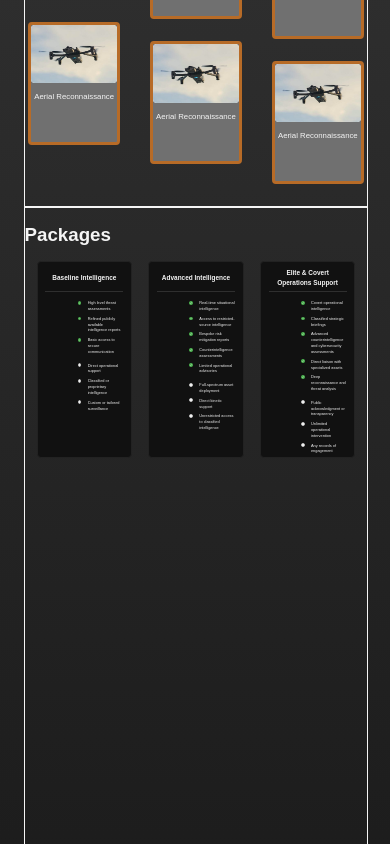
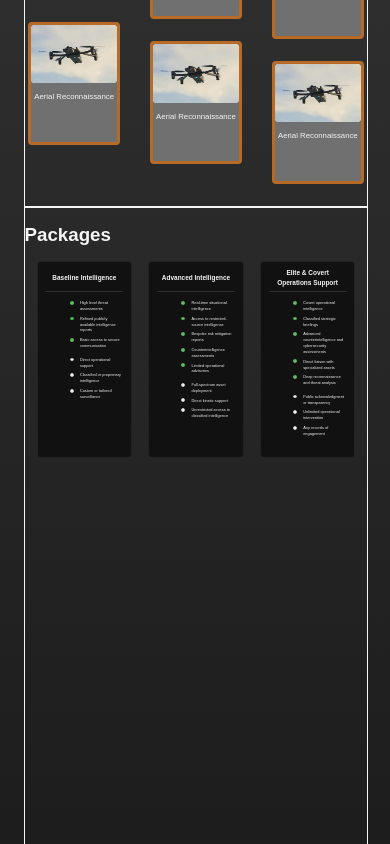
Before and after one commit to RoryMurray7/Sobek, a React (Vite) app: page / in a window 390 px wide. Shown: the part 1702-2546 px from the top of the page. Built offline with nearby package versions, Linux system fonts and the light colour scheme; a web font is replaced by a local one.

Commit message:
add my first @media to make it work nicely

```diff
--- a/src/index.css
+++ b/src/index.css
@@ -219,3 +219,10 @@ li {
   margin-left: -1rem;
   background-image: url(./assets/remove.png);
 }
+
+@media (max-width: 1200px) {
+  .notIncluded li::before,
+  .included li::before {
+    margin-left: -2rem;
+  }
+}
```
